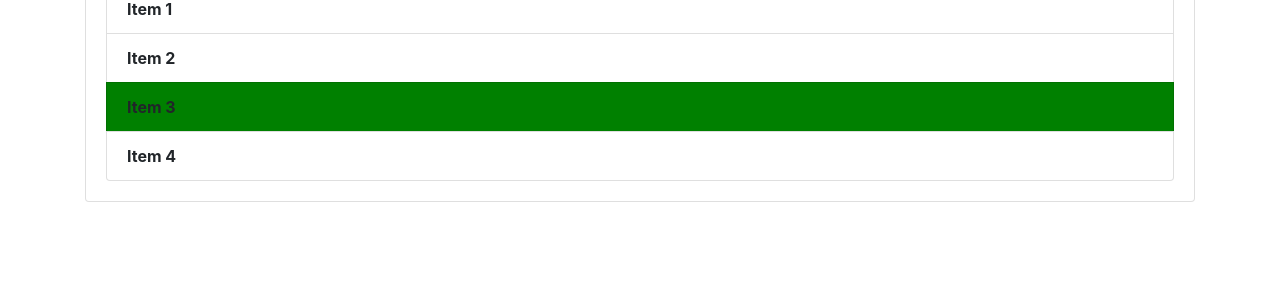
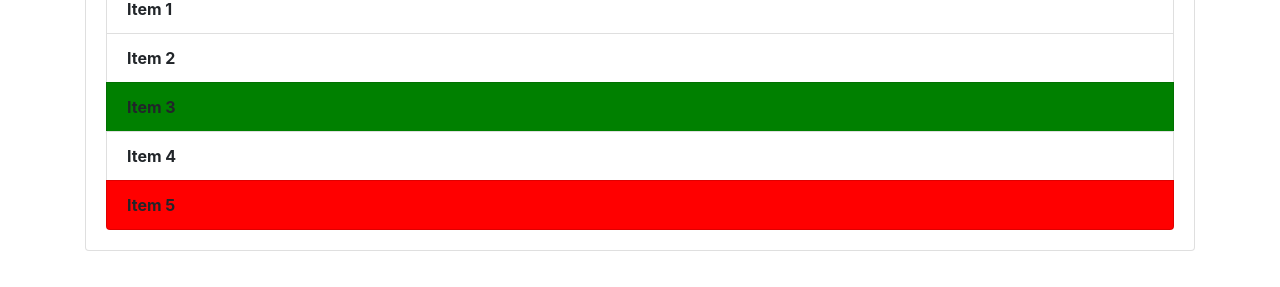
Before and after one commit to Nishantjha786/sharpnerASSDOM, a plain HTML site: page index.html in a window 1280 px wide. Shown: the part 293-580 px from the top of the page. Drawn offline with nearby package versions, Linux system fonts and the light colour scheme.

Commit message:
getelemtmentby tagname

```diff
--- a/dom.js
+++ b/dom.js
@@ -9,3 +9,5 @@ for(let i=0 ; i<y.length;i++)
 {
     y[i].style.fontWeight= "bold";
 }
+var z= document.getElementsByTagName("li")[4];
+z.style.backgroundColor= "red";
--- a/index.html
+++ b/index.html
@@ -26,6 +26,7 @@
       <li class="list-group-item">Item 2</li>
       <li class="list-group-item">Item 3</li>
       <li class="list-group-item">Item 4</li>
+      <li class="list-group-item">Item 5</li>
     </ul>
    </div>
   </div>
```
